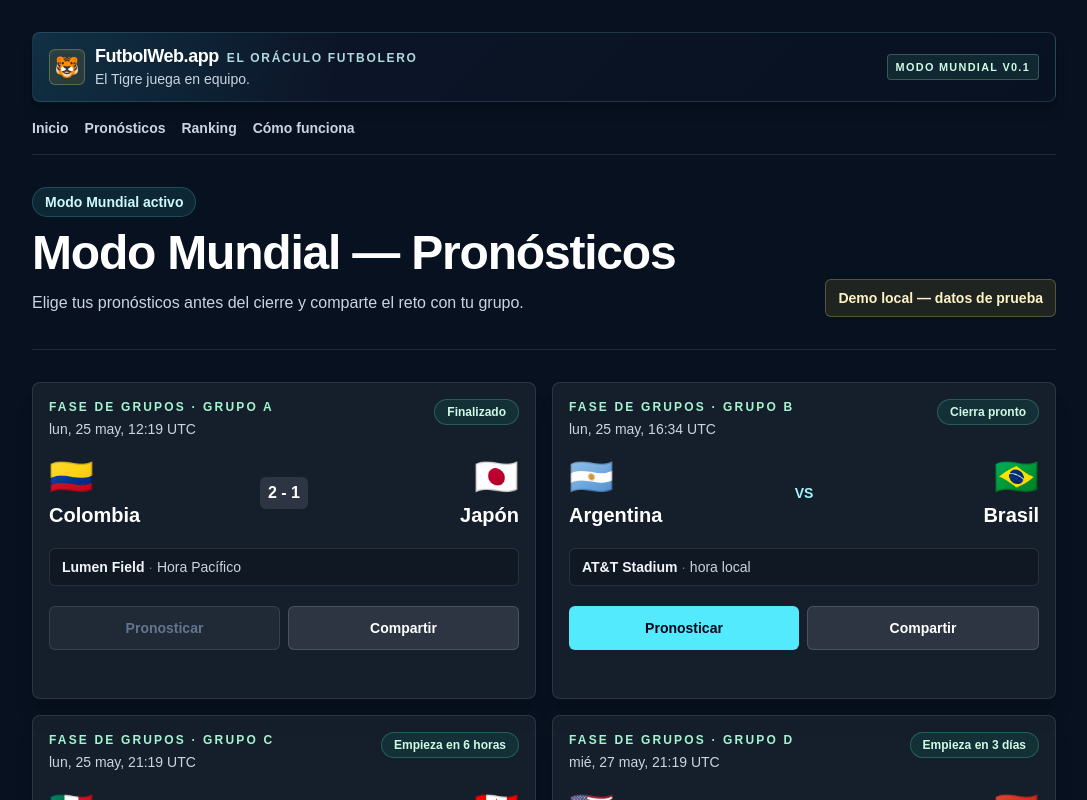
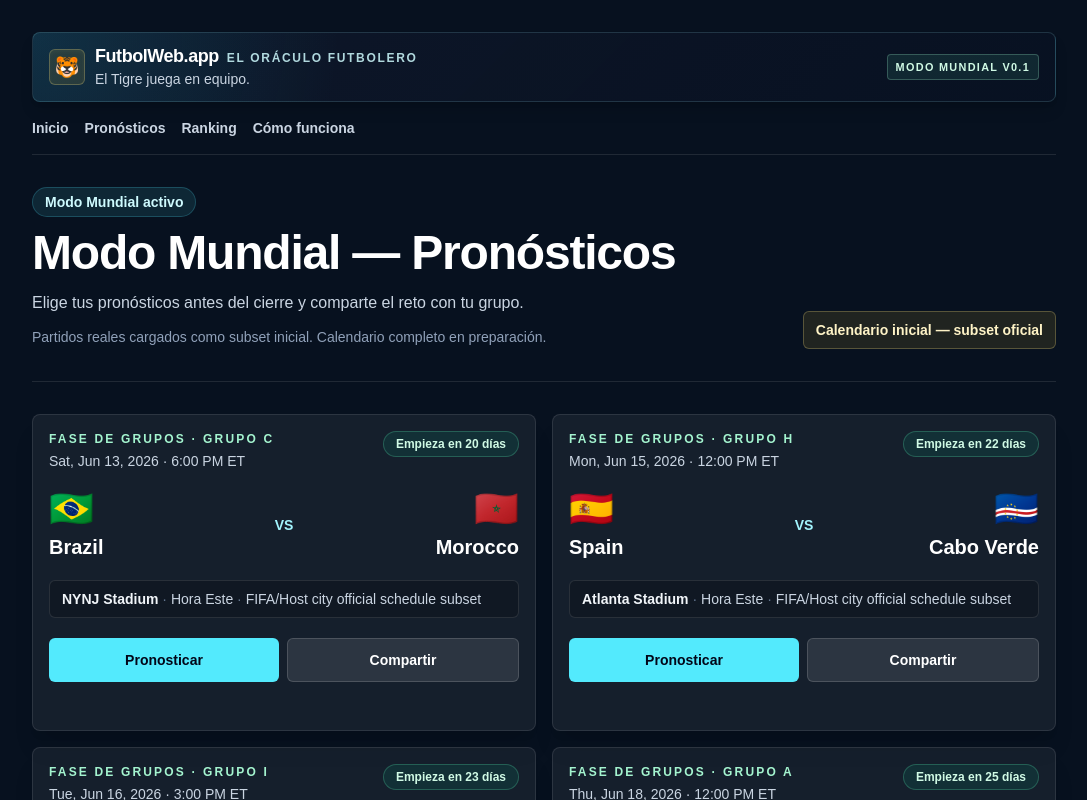
Before and after one commit to DFLghub/futbolweb-app, a Next.js app: page /today in a window 1280 px wide. Shown: the top 800 px of the page, without its empty margins (96-1183 px from the left). Built offline with nearby package versions, Linux system fonts and the light colour scheme.

Commit message:
Add initial World Cup 2026 match catalog

```diff
--- a/app/today/page.tsx
+++ b/app/today/page.tsx
@@ -1,14 +1,12 @@
 import BrandHeader from "@/components/BrandHeader";
 import MatchCard from "@/components/MatchCard";
 import SimpleNav from "@/components/SimpleNav";
-import { mockMatches } from "@/lib/mock-football-data";
+import { worldCup2026Matches } from "@/lib/world-cup-2026-matches";
 
 export default function TodayPage() {
-  const matches = [...mockMatches]
-    .sort((left, right) => {
-      return new Date(left.kickoffUtc).getTime() - new Date(right.kickoffUtc).getTime();
-    })
-    .slice(0, 6);
+  const matches = [...worldCup2026Matches].sort((left, right) => {
+    return new Date(left.kickoffUtc).getTime() - new Date(right.kickoffUtc).getTime();
+  });
 
   return (
     <main className="min-h-screen bg-[#07111f] px-5 py-8 text-white md:px-10">
@@ -27,9 +25,12 @@ export default function TodayPage() {
             <p className="mt-3 max-w-2xl text-base leading-7 text-slate-300">
               Elige tus pronósticos antes del cierre y comparte el reto con tu grupo.
             </p>
+            <p className="mt-2 max-w-2xl text-sm leading-6 text-slate-400">
+              Partidos reales cargados como subset inicial. Calendario completo en preparación.
+            </p>
           </div>
           <div className="w-fit rounded-md border border-amber-200/25 bg-amber-300/10 px-3 py-2 text-sm font-bold text-amber-100">
-            Demo local — datos de prueba
+            Calendario inicial — subset oficial
           </div>
         </header>
 
--- a/components/MatchCard.tsx
+++ b/components/MatchCard.tsx
@@ -1,5 +1,6 @@
 "use client";
 
+import Link from "next/link";
 import { useState } from "react";
 import {
   buildWhatsAppShareText,
@@ -18,26 +19,17 @@ export default function MatchCard({ match }: MatchCardProps) {
   const [shareFeedback, setShareFeedback] = useState<"idle" | "copied" | "shared" | "error">(
     "idle",
   );
-  const [predictFeedback, setPredictFeedback] = useState(false);
   const isOpen = canPredict(match);
   const shareText = buildWhatsAppShareText(match);
+  const predictHref = `/match/${match.slug ?? match.id}/predict`;
 
   function clearFeedbackLater() {
     window.setTimeout(() => {
       setShareFeedback("idle");
-      setPredictFeedback(false);
     }, 2200);
   }
 
-  function handlePredictClick() {
-    setPredictFeedback(true);
-    setShareFeedback("idle");
-    clearFeedbackLater();
-  }
-
   async function handleShare() {
-    setPredictFeedback(false);
-
     try {
       if (navigator.share) {
         await navigator.share({ text: shareText });
@@ -72,9 +64,8 @@ export default function MatchCard({ match }: MatchCardProps) {
     }
   }
 
-  const feedbackMessage = predictFeedback
-    ? "Formulario de predicción próximamente"
-    : shareFeedback === "copied"
+  const feedbackMessage =
+    shareFeedback === "copied"
       ? "Copiado para WhatsApp"
       : shareFeedback === "shared"
         ? "Compartido"
@@ -89,7 +80,9 @@ export default function MatchCard({ match }: MatchCardProps) {
           <p className="text-xs font-semibold uppercase tracking-[0.18em] text-emerald-200">
             {match.stage} · {match.groupCode}
           </p>
-          <p className="mt-1 text-sm text-slate-300">{formatMatchTime(match.kickoffUtc)}</p>
+          <p className="mt-1 text-sm text-slate-300">
+            {match.kickoffLabel ?? formatMatchTime(match.kickoffUtc)}
+          </p>
         </div>
         <span className="w-fit rounded-full border border-emerald-300/25 bg-emerald-400/10 px-3 py-1 text-xs font-bold text-emerald-100">
           {getStatusLabel(match)}
@@ -114,17 +107,22 @@ export default function MatchCard({ match }: MatchCardProps) {
         <span className="font-semibold text-slate-100">{match.venueName}</span>
         <span className="text-slate-500"> · </span>
         <span>{getTimezoneLabel(match.venueTimezone)}</span>
+        {match.sourceLabel ? (
+          <>
+            <span className="text-slate-500"> · </span>
+            <span>{match.sourceLabel}</span>
+          </>
+        ) : null}
       </div>
 
       <div className="mt-5 flex flex-col gap-2 sm:flex-row">
         {isOpen ? (
-          <button
-            className="min-h-11 flex-1 rounded-md bg-cyan-300 px-4 py-2 text-sm font-black text-slate-950 transition hover:bg-cyan-200"
-            onClick={handlePredictClick}
-            type="button"
+          <Link
+            className="inline-flex min-h-11 flex-1 items-center justify-center rounded-md bg-cyan-300 px-4 py-2 text-sm font-black text-slate-950 transition hover:bg-cyan-200"
+            href={predictHref}
           >
             Pronosticar
-          </button>
+          </Link>
         ) : (
           <button
             className="min-h-11 flex-1 rounded-md border border-white/10 bg-white/5 px-4 py-2 text-sm font-bold text-slate-500"
--- a/lib/football-utils.ts
+++ b/lib/football-utils.ts
@@ -7,9 +7,12 @@ export type FootballTeam = {
 
 export type FootballMatch = {
   id: string;
+  slug?: string;
   homeTeam: FootballTeam;
   awayTeam: FootballTeam;
   kickoffUtc: string;
+  kickoffLabel?: string;
+  kickoffET?: string;
   venueName: string;
   venueTimezone: string;
   stage: string;
@@ -17,6 +20,8 @@ export type FootballMatch = {
   status: MatchStatus;
   homeScore?: number;
   awayScore?: number;
+  sourceLabel?: string;
+  sourceCheckedAt?: string;
 };
 
 const HOUR_MS = 60 * 60 * 1000;
@@ -74,10 +79,12 @@ export function getStatusLabel(match: FootballMatch): string {
 }
 
 export function buildWhatsAppShareText(match: FootballMatch): string {
+  const slug = match.slug ?? match.id;
+
   return [
     "🔥 Modo Mundial",
     `${match.homeTeam.name} vs ${match.awayTeam.name}`,
-    `Hora: ${formatMatchTime(match.kickoffUtc)}`,
-    `Pronostica aquí: https://www.futbolweb.app/match/${match.id}/predict`,
+    `Hora: ${match.kickoffLabel ?? formatMatchTime(match.kickoffUtc)}`,
+    `Pronostica aquí: https://www.futbolweb.app/match/${slug}/predict`,
   ].join("\n");
 }
--- /dev/null
+++ b/lib/world-cup-2026-matches.ts
@@ -0,0 +1,154 @@
+import type { FootballMatch } from "./football-utils";
+
+const SOURCE_LABEL = "FIFA/Host city official schedule subset";
+const SOURCE_CHECKED_AT = "2026-05-25";
+
+export type WorldCupMatch = FootballMatch & {
+  slug: string;
+  stage: "Fase de grupos";
+  group: string;
+  homeFlag: string;
+  awayFlag: string;
+  venue: string;
+  city: string;
+  country: string;
+  kickoffLabel: string;
+  kickoffET: string;
+  sourceLabel: typeof SOURCE_LABEL;
+  sourceCheckedAt: typeof SOURCE_CHECKED_AT;
+};
+
+export const worldCup2026Matches: WorldCupMatch[] = [
+  {
+    id: "brazil-morocco-2026-06-13",
+    slug: "brazil-morocco-2026-06-13",
+    stage: "Fase de grupos",
+    group: "Grupo C",
+    groupCode: "Grupo C",
+    homeTeam: { name: "Brazil", flagEmoji: "🇧🇷" },
+    awayTeam: { name: "Morocco", flagEmoji: "🇲🇦" },
+    homeFlag: "🇧🇷",
+    awayFlag: "🇲🇦",
+    venue: "NYNJ Stadium",
+    venueName: "NYNJ Stadium",
+    city: "East Rutherford, NJ",
+    country: "United States",
+    venueTimezone: "America/New_York",
+    kickoffLabel: "Sat, Jun 13, 2026 · 6:00 PM ET",
+    kickoffET: "2026-06-13 18:00 ET",
+    kickoffUtc: "2026-06-13T22:00:00.000Z",
+    status: "scheduled",
+    sourceLabel: SOURCE_LABEL,
+    sourceCheckedAt: SOURCE_CHECKED_AT,
+  },
+  {
+    id: "spain-cabo-verde-2026-06-15",
+    slug: "spain-cabo-verde-2026-06-15",
+    stage: "Fase de grupos",
+    group: "Grupo H",
+    groupCode: "Grupo H",
+    homeTeam: { name: "Spain", flagEmoji: "🇪🇸" },
+    awayTeam: { name: "Cabo Verde", flagEmoji: "🇨🇻" },
+    homeFlag: "🇪🇸",
+    awayFlag: "🇨🇻",
+    venue: "Atlanta Stadium",
+    venueName: "Atlanta Stadium",
+    city: "Atlanta, GA",
+    country: "United States",
+    venueTimezone: "America/New_York",
+    kickoffLabel: "Mon, Jun 15, 2026 · 12:00 PM ET",
+    kickoffET: "2026-06-15 12:00 ET",
+    kickoffUtc: "2026-06-15T16:00:00.000Z",
+    status: "scheduled",
+    sourceLabel: SOURCE_LABEL,
+    sourceCheckedAt: SOURCE_CHECKED_AT,
+  },
+  {
+    id: "france-senegal-2026-06-16",
+    slug: "france-senegal-2026-06-16",
+    stage: "Fase de grupos",
+    group: "Grupo I",
+    groupCode: "Grupo I",
+    homeTeam: { name: "France", flagEmoji: "🇫🇷" },
+    awayTeam: { name: "Senegal", flagEmoji: "🇸🇳" },
+    homeFlag: "🇫🇷",
+    awayFlag: "🇸🇳",
+    venue: "NYNJ Stadium",
+    venueName: "NYNJ Stadium",
+    city: "East Rutherford, NJ",
+    country: "United States",
+    venueTimezone: "America/New_York",
+    kickoffLabel: "Tue, Jun 16, 2026 · 3:00 PM ET",
+    kickoffET: "2026-06-16 15:00 ET",
+    kickoffUtc: "2026-06-16T19:00:00.000Z",
+    status: "scheduled",
+    sourceLabel: SOURCE_LABEL,
+    sourceCheckedAt: SOURCE_CHECKED_AT,
+  },
+  {
+    id: "czechia-south-africa-2026-06-18",
+    slug: "czechia-south-africa-2026-06-18",
+    stage: "Fase de grupos",
+    group: "Grupo A",
+    groupCode: "Grupo A",
+    homeTeam: { name: "Czechia", flagEmoji: "🇨🇿" },
+    awayTeam: { name: "South Africa", flagEmoji: "🇿🇦" },
+    homeFlag: "🇨🇿",
+    awayFlag: "🇿🇦",
+    venue: "Atlanta Stadium",
+    venueName: "Atlanta Stadium",
+    city: "Atlanta, GA",
+    country: "United States",
+    venueTimezone: "America/New_York",
+    kickoffLabel: "Thu, Jun 18, 2026 · 12:00 PM ET",
+    kickoffET: "2026-06-18 12:00 ET",
+    kickoffUtc: "2026-06-18T16:00:00.000Z",
+    status: "scheduled",
+    sourceLabel: SOURCE_LABEL,
+    sourceCheckedAt: SOURCE_CHECKED_AT,
+  },
+  {
+    id: "scotland-brazil-2026-06-24",
+    slug: "scotland-brazil-2026-06-24",
+    stage: "Fase de grupos",
+    group: "Grupo C",
+    groupCode: "Grupo C",
+    homeTeam: { name: "Scotland", flagEmoji: "🏴" },
+    awayTeam: { name: "Brazil", flagEmoji: "🇧🇷" },
+    homeFlag: "🏴",
+    awayFlag: "🇧🇷",
+    venue: "Miami Stadium",
+    venueName: "Miami Stadium",
+    city: "Miami Gardens, FL",
+    country: "United States",
+    venueTimezone: "America/New_York",
+    kickoffLabel: "Wed, Jun 24, 2026 · 6:00 PM ET",
+    kickoffET: "2026-06-24 18:00 ET",
+    kickoffUtc: "2026-06-24T22:00:00.000Z",
+    status: "scheduled",
+    sourceLabel: SOURCE_LABEL,
+    sourceCheckedAt: SOURCE_CHECKED_AT,
+  },
+  {
+    id: "colombia-portugal-2026-06-27",
+    slug: "colombia-portugal-2026-06-27",
+    stage: "Fase de grupos",
+    group: "Grupo K",
+    groupCode: "Grupo K",
+    homeTeam: { name: "Colombia", flagEmoji: "🇨🇴" },
+    awayTeam: { name: "Portugal", flagEmoji: "🇵🇹" },
+    homeFlag: "🇨🇴",
+    awayFlag: "🇵🇹",
+    venue: "Miami Stadium",
+    venueName: "Miami Stadium",
+    city: "Miami Gardens, FL",
+    country: "United States",
+    venueTimezone: "America/New_York",
+    kickoffLabel: "Sat, Jun 27, 2026 · 7:30 PM ET",
+    kickoffET: "2026-06-27 19:30 ET",
+    kickoffUtc: "2026-06-27T23:30:00.000Z",
+    status: "scheduled",
+    sourceLabel: SOURCE_LABEL,
+    sourceCheckedAt: SOURCE_CHECKED_AT,
+  },
+];
```
